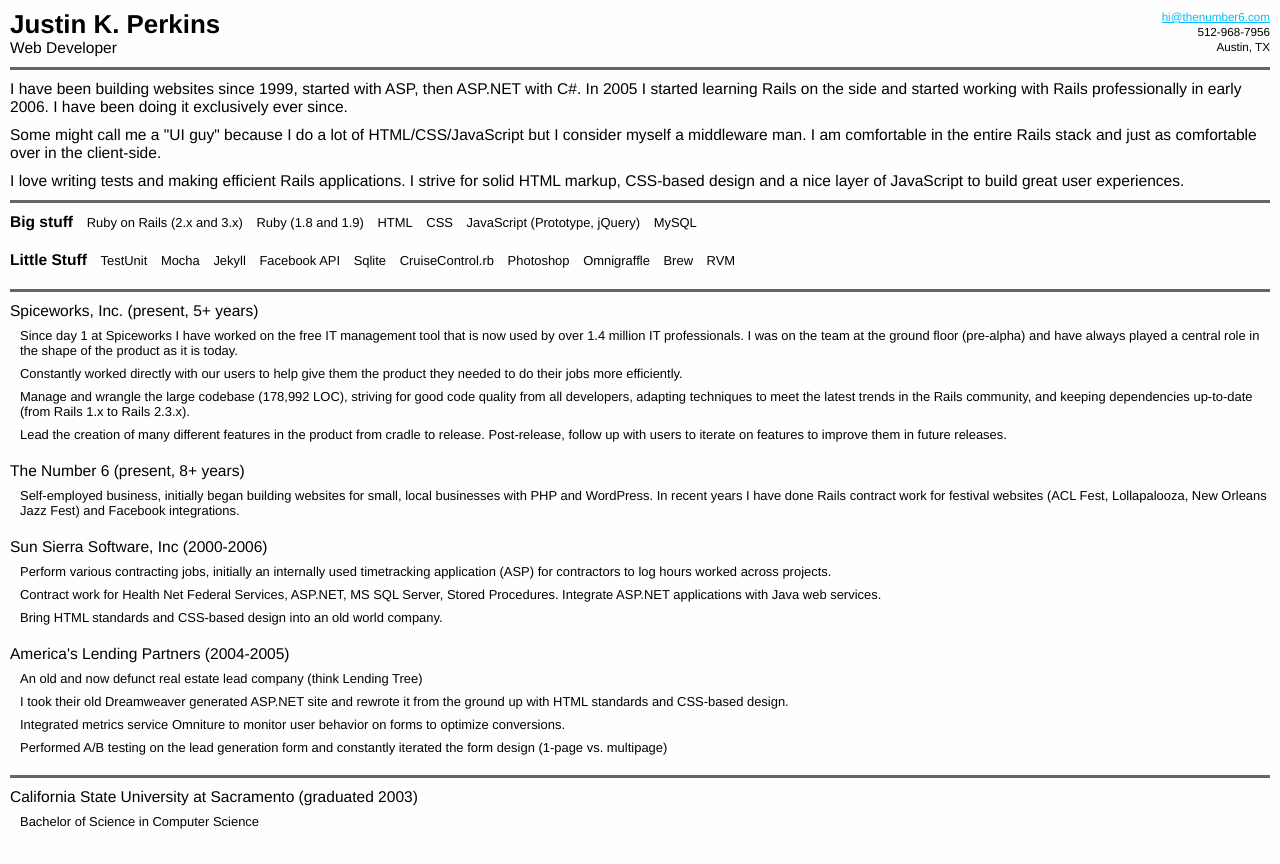
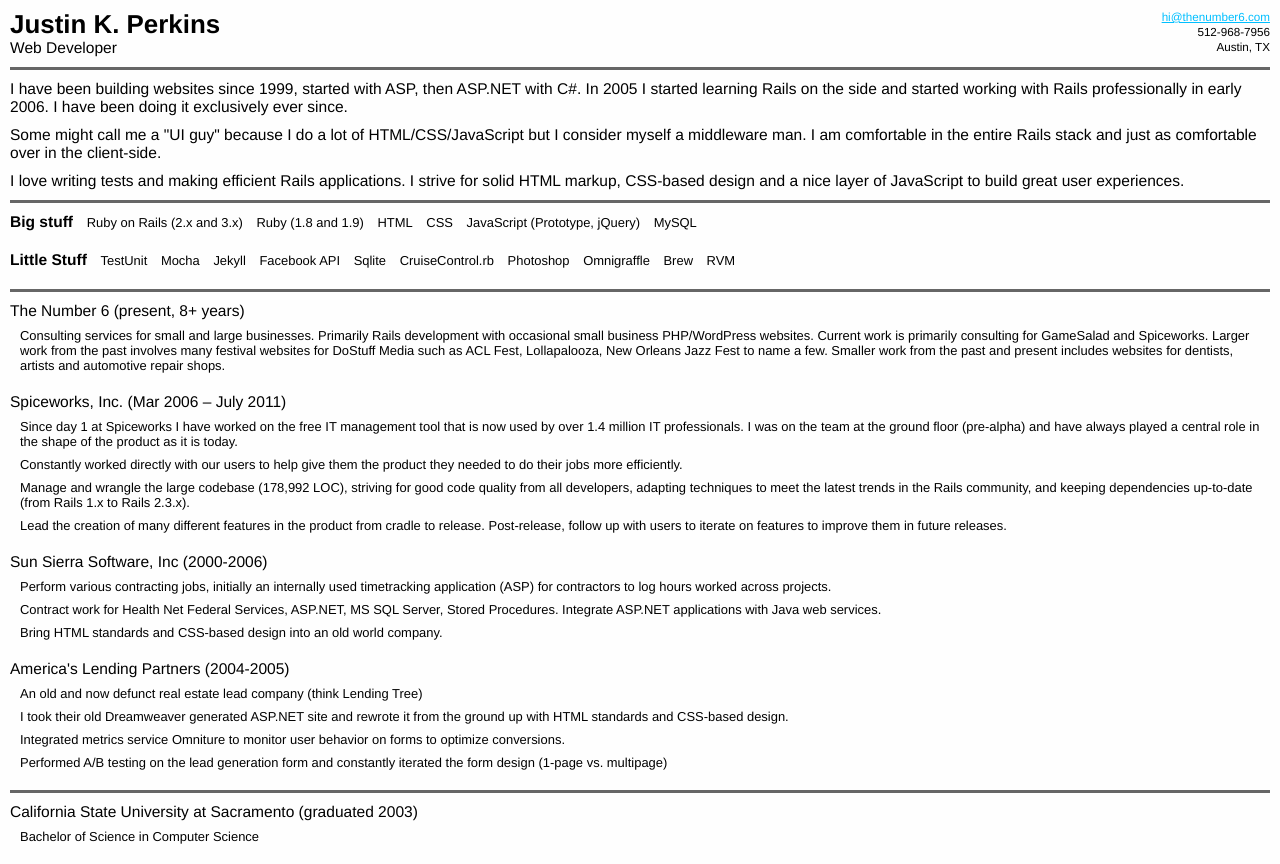
Before and after one commit to justinperkins/thenumber6.com, a plain HTML site: page resume.html in a window 1280 px wide. Drawn offline with Linux system fonts and the light colour scheme.

Commit message:
updated resume

```diff
--- a/resume.html
+++ b/resume.html
@@ -112,7 +112,11 @@
       </div>
       <div class="experience">
         <dl>
-          <dt>Spiceworks, Inc. (present, 5+ years)</dt>
+          <dt>The Number 6 (present, 8+ years)</dt>
+          <dd>Consulting services for small and large businesses. Primarily Rails development with occasional small business PHP/WordPress websites. Current work is primarily consulting for GameSalad and Spiceworks. Larger work from the past involves many festival websites for DoStuff Media such as ACL Fest, Lollapalooza, New Orleans Jazz Fest to name a few. Smaller work from the past and present includes websites for dentists, artists and automotive repair shops.</dd>
+        </dl>
+        <dl>
+          <dt>Spiceworks, Inc. (Mar 2006 – July 2011)</dt>
           <dd>Since day 1 at Spiceworks I have worked on the free IT management tool that is now used by over 1.4 million IT professionals.
             I was on the team at the ground floor (pre-alpha) and have always played a central role in the shape of the product as it is today.</dd>
           <dd>Constantly worked directly with our users to help give them the product they needed to do their jobs more efficiently.</dd>
@@ -120,11 +124,6 @@
             the latest trends in the Rails community, and keeping dependencies up-to-date (from Rails 1.x to Rails 2.3.x).</dd>
           <dd>Lead the creation of many different features in the product from cradle to release. Post-release, follow up with users to iterate
             on features to improve them in future releases.</dd>
-        </dl>
-        <dl>
-          <dt>The Number 6 (present, 8+ years)</dt>
-          <dd>Self-employed business, initially began building websites for small, local businesses with PHP and WordPress. In recent years
-            I have done Rails contract work for festival websites (ACL Fest, Lollapalooza, New Orleans Jazz Fest) and Facebook integrations.</dd>
         </dl>
         <dl>
           <dt>Sun Sierra Software, Inc (2000-2006)</dt>
```
Also changed, not shown: 1 other file.
